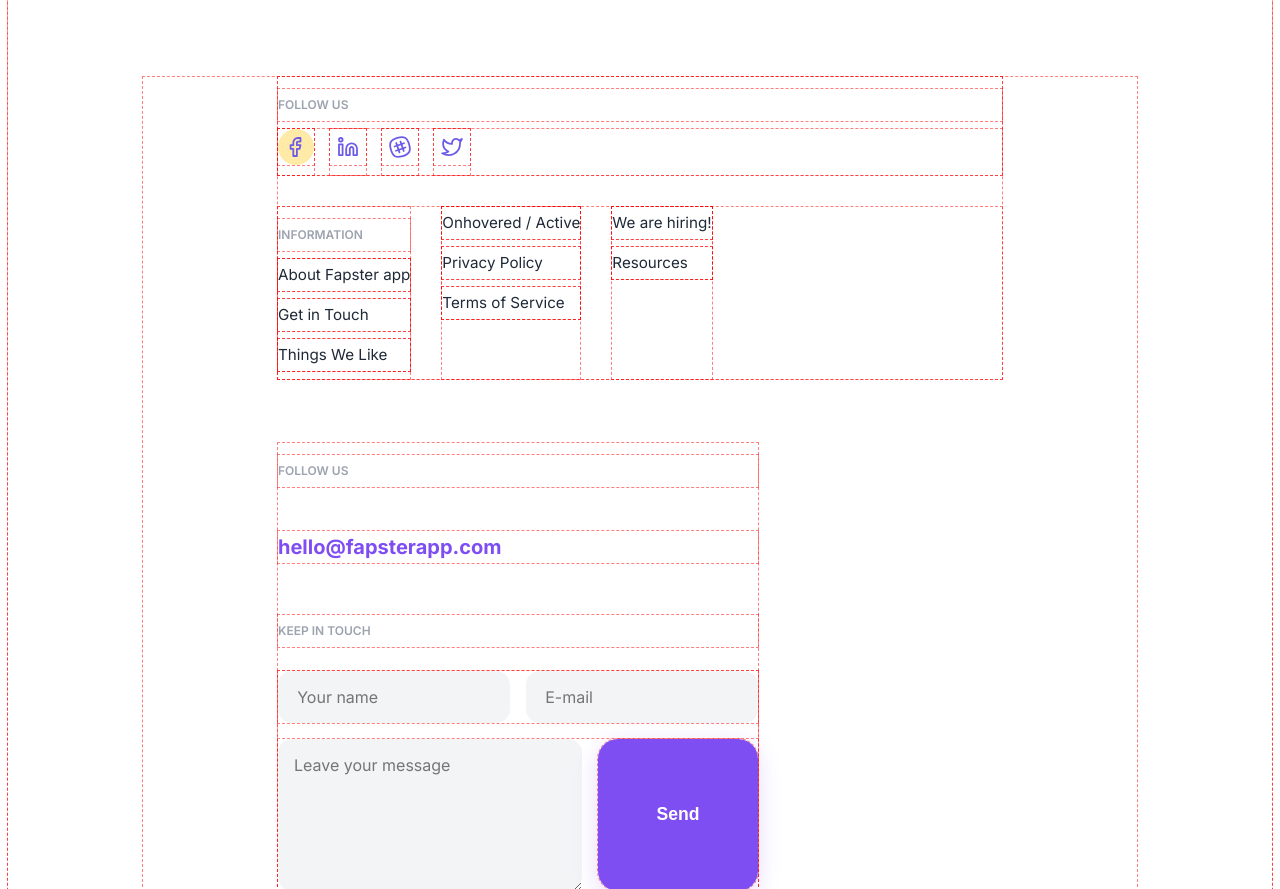
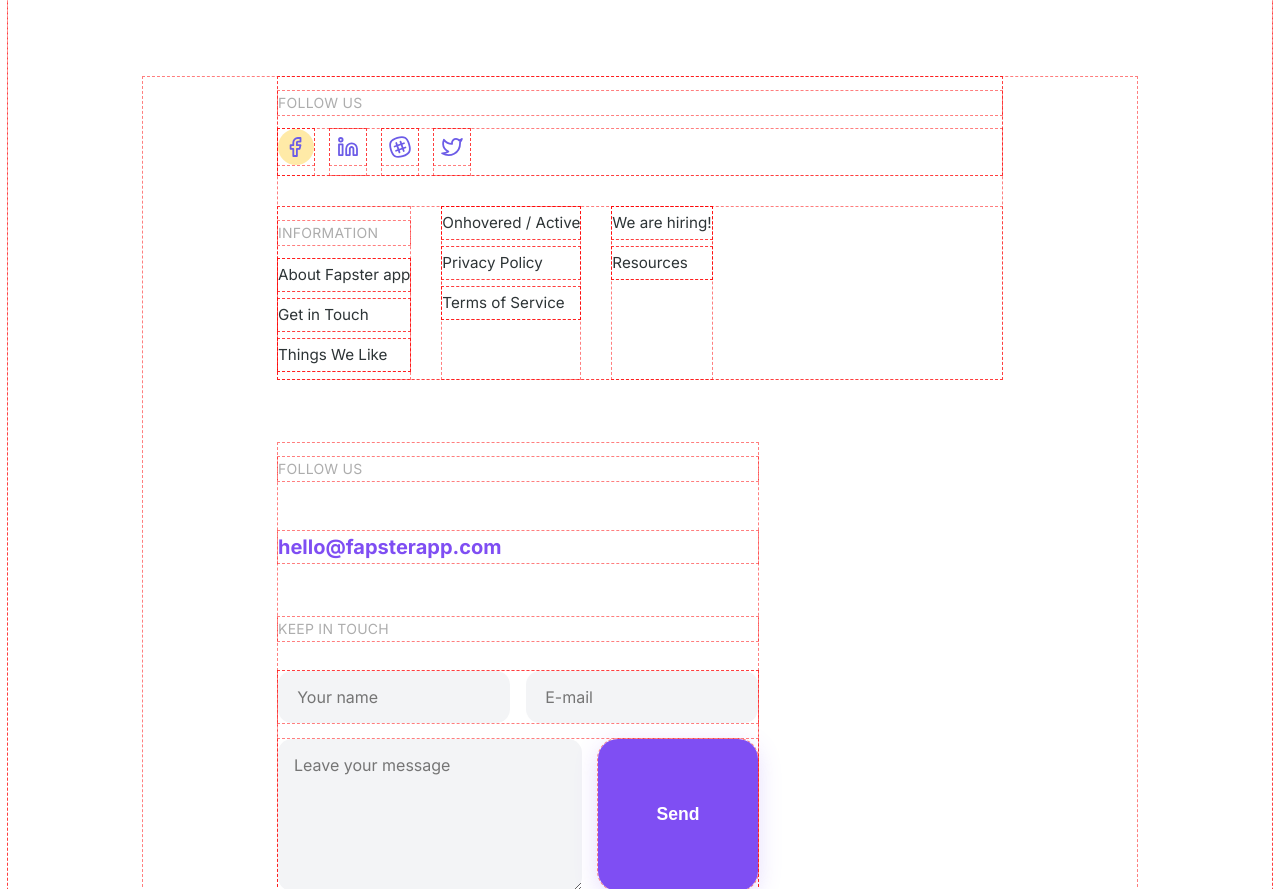
Before and after one commit to hidekisakimoto/INM420SAA_HidekiSakimoto_Assignment1, a website: page public/index.html in a window 1280 px wide. Shown: the part 3540-4429 px from the top of the page. Drawn offline with Linux system fonts and the light colour scheme.

Commit message:
INM420SAA_HidekiSakimoto_Assignment1

```diff
--- a/public/css/style.css
+++ b/public/css/style.css
@@ -478,7 +478,7 @@ body {
 }
 
 .links a {
-  color: #1f2937;
+  color: #2D3436;
   text-decoration: none;
   display: block;
   margin-bottom: 0.5rem;
@@ -486,15 +486,27 @@ body {
 }
 
 .links a:hover {
-  color: #7f4ef3;
+  text-decoration: underline;
 }
 
 .footer-label {
+  color: #ADADAD;
+  font-family: Inter;
+  font-weight: 800;
+  font-size: 12px;
+  line-height: 100%;
+  letter-spacing: 2.5px;
+  vertical-align: middle;
   text-transform: uppercase;
-  font-size: 0.75rem;
-  color: #9ca3af;
-  font-weight: 600;
-  margin-bottom: 0.5rem;
+}
+
+.footer-label {
+  font-family: Inter;
+  font-weight: 400;
+  font-size: 14px;
+  line-height: 24px;
+  letter-spacing: 0.25px;
+  vertical-align: middle;
 }
 
 .footer-email {
@@ -573,7 +585,7 @@ body {
   transform: translateY(-2px);
 }
 
-/* WAVE IMAGE */
+/* Wave */
 .footer-wave-wrapper {
   width: 100%;
   margin-top: 4rem;
--- a/public/index.html
+++ b/public/index.html
@@ -164,22 +164,22 @@ gaps between your layouts, templates and developers to empower all involved.</p>
         <div>
           <p class="footer-label">Information</p>
           <ul>
-            <li><a href="#">About Fapster app</a></li>
-            <li><a href="#">Get in Touch</a></li>
-            <li><a href="#">Things We Like</a></li>
+            <li class="footer-item"><a href="#">About Fapster app</a></li>
+            <li class="footer-item"><a href="#">Get in Touch</a></li>
+            <li class="footer-item"><a href="#">Things We Like</a></li>
           </ul>
         </div>
         <div>
           <ul>
-            <li><a href="#">Onhovered / Active</a></li>
-            <li><a href="#">Privacy Policy</a></li>
-            <li><a href="#">Terms of Service</a></li>
+            <li class="footer-item"><a href="#">Onhovered / Active</a></li>
+            <li class="footer-item"><a href="#">Privacy Policy</a></li>
+            <li class="footer-item"><a href="#">Terms of Service</a></li>
           </ul>
         </div>
         <div>
           <ul>
-            <li><a href="#">We are hiring!</a></li>
-            <li><a href="#">Resources</a></li>
+            <li class="footer-item"><a href="#">We are hiring!</a></li>
+            <li class="footer-item"><a href="#">Resources</a></li>
           </ul>
         </div>
       </div>
@@ -204,7 +204,7 @@ gaps between your layouts, templates and developers to empower all involved.</p>
     </div>
   </div>
 
-  <!-- Wave Image -->
+  <!-- Wave -->
   <div class="footer-wave-wrapper">
     <img src="assets/images/wave.svg" alt="Wave" class="footer-wave" />
   </div>
```
